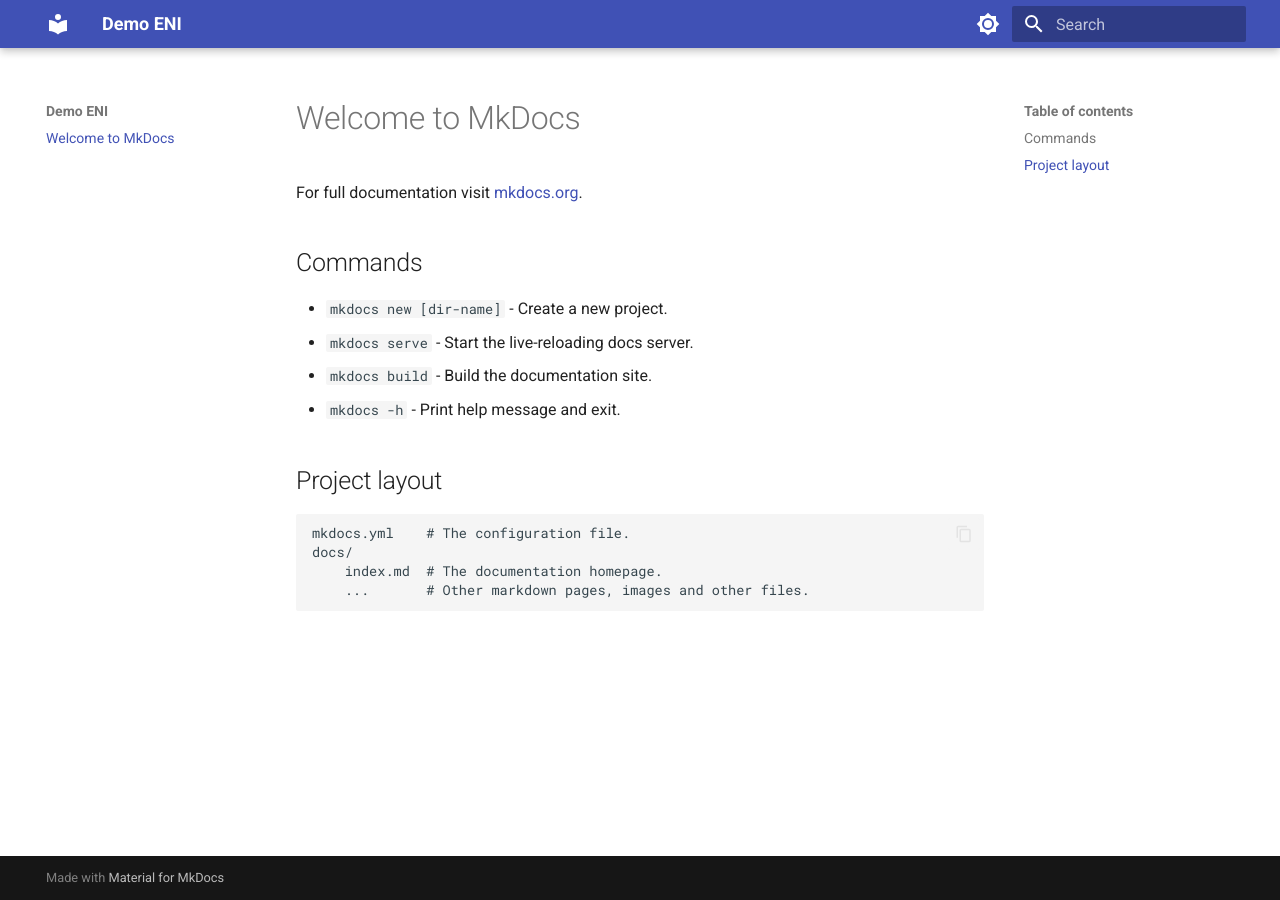
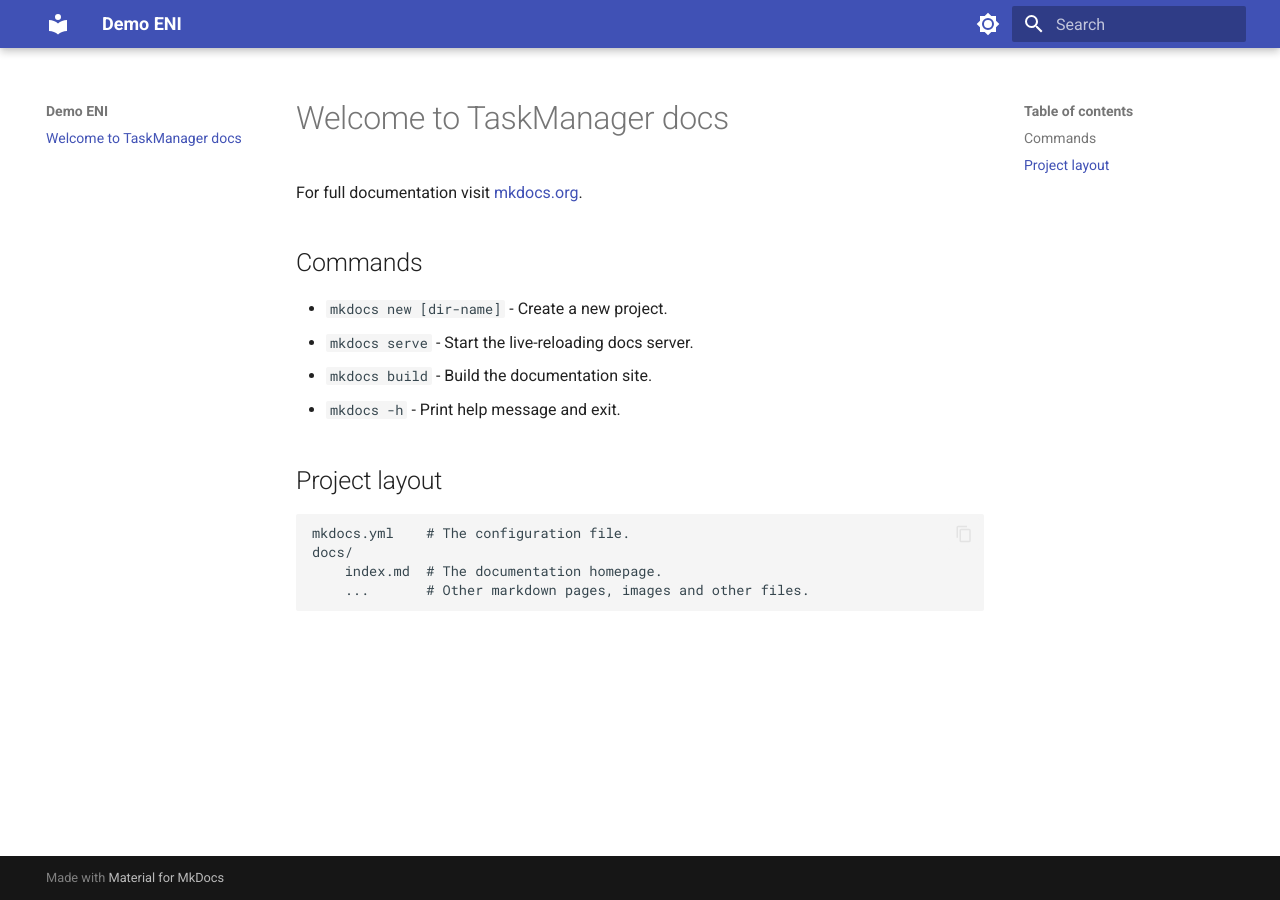
Before and after one commit to AlexRovere/devSecOps, an MkDocs documentation site: the page built from docs/index.md, in a window 1280 px wide. Built offline with MkDocs 1.6.1 and Material for MkDocs 9.7.7, drawn with Linux system fonts in a browser that asks for light colours.

Commit message:
docs
docs

```diff
--- a/docs/index.md
+++ b/docs/index.md
@@ -1,4 +1,4 @@
-# Welcome to MkDocs
+# Welcome to TaskManager docs
 
 For full documentation visit [mkdocs.org](https://www.mkdocs.org).
 
```
Also changed, not shown: 2 other files.
